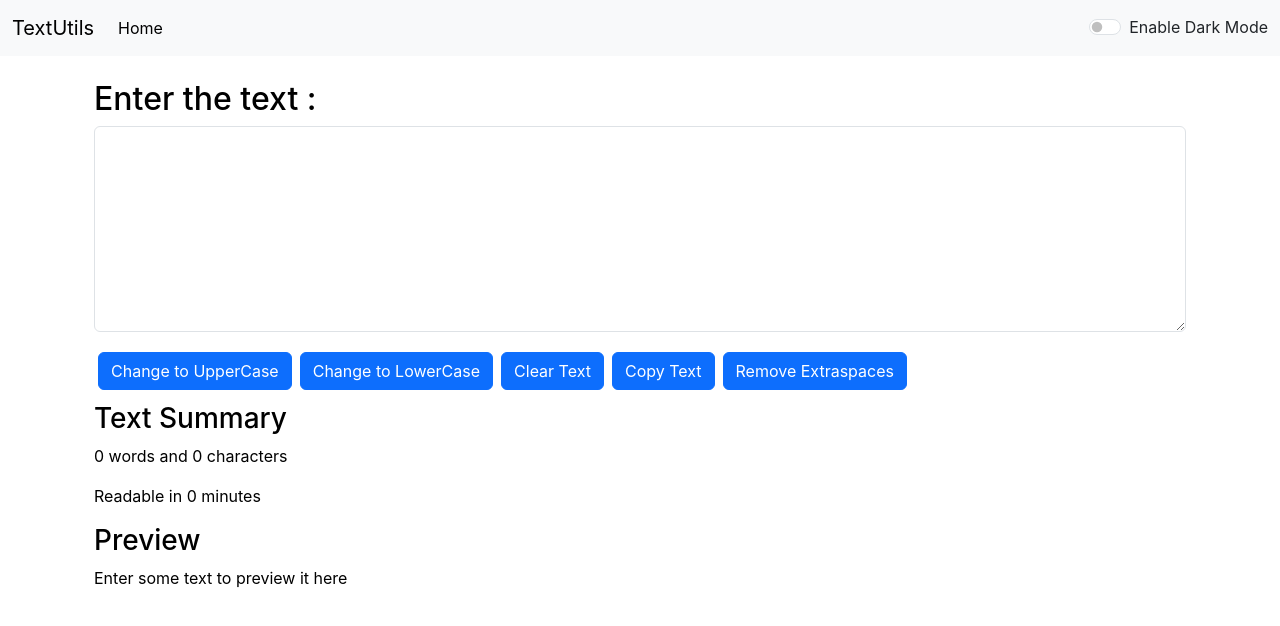
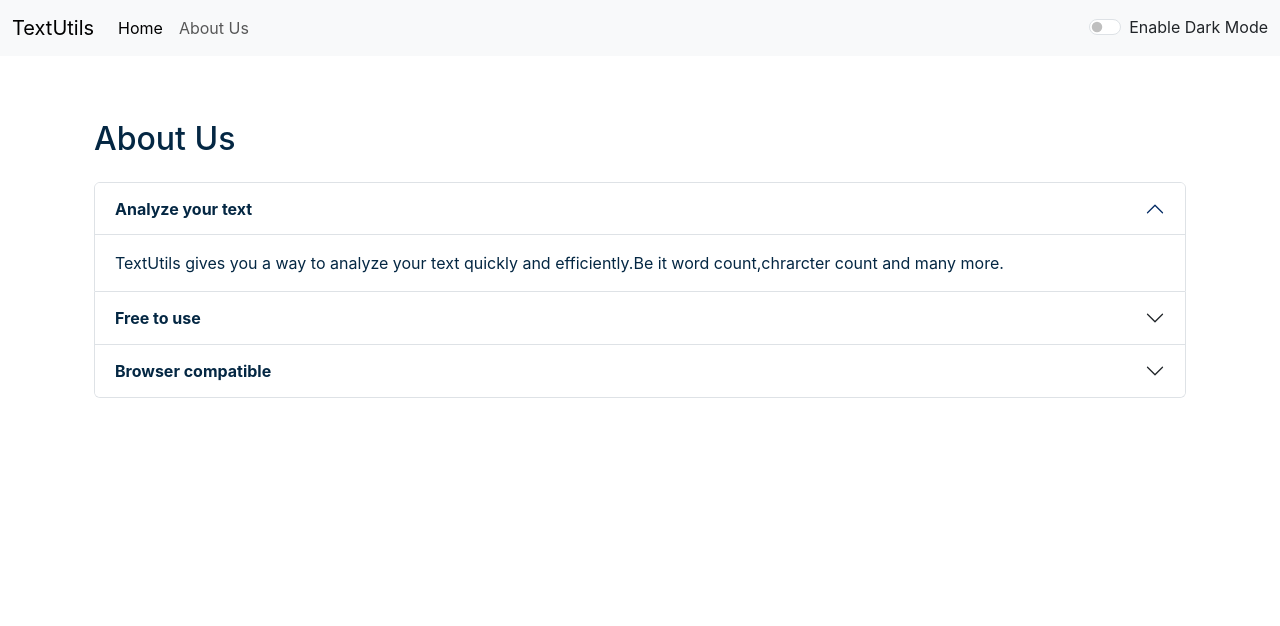
Before and after one commit to shaikhosman02/TextUtils-REACT, a React (Create React App) app: page /about in a window 1280 px wide. Shown: the top 626 px of the page. Built offline with nearby package versions, Linux system fonts and the light colour scheme.

Commit message:
second commit

```diff
--- a/package.json
+++ b/package.json
@@ -6,6 +6,7 @@
     "@testing-library/jest-dom": "^5.16.5",
     "@testing-library/react": "^13.4.0",
     "@testing-library/user-event": "^13.5.0",
+    "gh-pages": "^5.0.0",
     "react": "^18.2.0",
     "react-dom": "^18.2.0",
     "react-router-dom": "^6.13.0",
--- a/public/index.html
+++ b/public/index.html
@@ -7,7 +7,7 @@
     <meta name="theme-color" content="#000000" />
     <meta
       name="description"
-      content="Textutils is a utility which can be used to manipulate the text as you want"
+      content="Textutils is a word counter and a character counting utility which can be used to manipulate the text as you wantYou can remove extra spaces, copy the manipulated text as well as converrt your text from Uppercase to Lowercase and Lowercase to Uppercase"
     />
     <link rel="apple-touch-icon" href="%PUBLIC_URL%/favicon-96x96.png" />
     <!--
--- a/src/App.js
+++ b/src/App.js
@@ -1,16 +1,15 @@
 import "./App.css";
-// import About from "./components/About";
 import Alert from "./components/Alert";
-// import About from "./components/About";
+import About from "./components/About";
 import Navbar from "./components/Navbar";
 import TextForm from "./components/TextForm";
 import React, { useState } from 'react'
-// import {
-//   BrowserRouter as Router,
-//   Routes,
-//   Route,
-//   Link
-// } from "react-router-dom";
+import {
+  BrowserRouter as Router,
+  Routes,
+  Route,
+  Link
+} from "react-router-dom";
 
 function App() {
   const [mode, setMode] = useState('light');
@@ -47,20 +46,20 @@ function App() {
   // }
   return (
     <>
-      {/* <Router> */}
+      <Router>
         <Navbar title="TextUtils" aboutText="About Us" mode={mode} toggleMode={toggleMode} />
         {/* <Navbar title="Home" about="About" mode={mode} toggleMode={toggleMode} changegreen={changegreen} changered={changered} changeyellow={changeyellow}/> */}
         <Alert alert={alert} />
         <div className="container my-4">
-          {/* <Routes>
-            <Route path="/about" element={<About />}>
+          <Routes>
+            <Route path="/about" element={<About mode={mode}/>}>
             </Route>
-            <Route path="/" element={<TextForm showAlert={showAlert} heading="Enter the text :" mode={mode} />}>
+            <Route path="/" element={<TextForm showAlert={showAlert} heading="Try TextUtils - Word Counter, Character Counter, Remove Extraspaces" mode={mode} />}>
             </Route>
-          </Routes> */}
-          <TextForm showAlert={showAlert} heading="Enter the text :" mode={mode} />
+          </Routes>
+          {/* <TextForm showAlert={showAlert} heading="Enter the text :" mode={mode} /> */}
         </div>
-      {/* </Router> */}
+      </Router>
     </>
   );
 }
--- a/src/components/About.js
+++ b/src/components/About.js
@@ -1,26 +1,13 @@
-import React, {useState} from "react";
+import React from "react";
 
-export default function About() {
-    const [myStyle, setMyStyle] = useState({
-        color:'black',
-        backgroundColor: 'white'
-    })
-    const [btnText, setBtnText] = useState("Enable Dark Mode");
-    const toggleStyle=()=>{
-        if(myStyle.color ==='black'){
-            setMyStyle({
-                color:'white',
-                backgroundColor:'black'
-            })
-            setBtnText("Enable Light Mode")
-        }
-        else {
-            setMyStyle({
-                color:'black',
-                backgroundColor:'white'
-            })
-            setBtnText("Enable Dark Mode")
-        }
+export default function About(props) {
+    // const [myStyle, setMyStyle] = useState({
+    //     color:'black',
+    //     backgroundColor: 'white'
+    // })
+    let myStyle={
+      color : props.mode==='dark'?'white':'#042743',
+      backgroundColor : props.mode==='dark'?'rgb(57 55 101)':'white'
     }
   return (
     <>
@@ -38,7 +25,7 @@ export default function About() {
             style={myStyle}
             aria-controls="collapseOne"
           >
-            Accordion Item #1
+            <strong>Analyze your text</strong>
           </button>
         </h2>
         <div
@@ -47,14 +34,7 @@ export default function About() {
           data-bs-parent="#accordionExample"
         >
           <div className="accordion-body" style={myStyle}>
-            <strong>This is the first item's accordion body.</strong> It is
-            shown by default, until the collapse plugin adds the appropriate
-            classes that we use to style each element. These classes control the
-            overall appearance, as well as the showing and hiding via CSS
-            transitions. You can modify any of this with custom CSS or
-            overriding our default variables. It's also worth noting that just
-            about any HTML can go within the <code>.accordion-body</code>,
-            though the transition does limit overflow.
+            TextUtils gives you a way to analyze your text quickly and efficiently.Be it word count,chrarcter count and many more.
           </div>
         </div>
       </div>
@@ -69,7 +49,7 @@ export default function About() {
             aria-expanded="false"
             aria-controls="collapseTwo"
           >
-            Accordion Item #2
+            <strong>Free to use</strong>
           </button>
         </h2>
         <div
@@ -78,14 +58,7 @@ export default function About() {
           data-bs-parent="#accordionExample"
         >
           <div className="accordion-body" style={myStyle}>
-            <strong>This is the second item's accordion body.</strong> It is
-            hidden by default, until the collapse plugin adds the appropriate
-            classes that we use to style each element. These classes control the
-            overall appearance, as well as the showing and hiding via CSS
-            transitions. You can modify any of this with custom CSS or
-            overriding our default variables. It's also worth noting that just
-            about any HTML can go within the <code>.accordion-body</code>,
-            though the transition does limit overflow.
+            TextUtils is a free character count tool that provides instant character count & word statistics for a given text. TextUtils reports the number of words and characters.Thus it is suitable for writing text with word/character limit.
           </div>
         </div>
       </div>
@@ -100,7 +73,7 @@ export default function About() {
             aria-expanded="false"
             aria-controls="collapseThree"
           >
-            Accordion Item #3
+            <strong>Browser compatible</strong>
           </button>
         </h2>
         <div
@@ -109,20 +82,10 @@ export default function About() {
           data-bs-parent="#accordionExample"
         >
           <div className="accordion-body" style={myStyle}>
-            <strong>This is the third item's accordion body.</strong> It is
-            hidden by default, until the collapse plugin adds the appropriate
-            classes that we use to style each element. These classes control the
-            overall appearance, as well as the showing and hiding via CSS
-            transitions. You can modify any of this with custom CSS or
-            overriding our default variables. It's also worth noting that just
-            about any HTML can go within the <code>.accordion-body</code>,
-            though the transition does limit overflow.
+            This word counter software works in any web browsers such as Chrome, Firefox, Internet EXplorer, Safari, Opera.It suits to count characters in facebook, blog, books, excel document, pdf document, essays, etc.
           </div>
         </div>
       </div>
-    </div>
-    <div className="container my-3">
-        <button type="button" onClick={toggleStyle} className="btn btn-primary">{btnText}</button>
     </div>
     </div>
     </>
--- a/src/components/Alert.js
+++ b/src/components/Alert.js
@@ -6,8 +6,10 @@ export default function Alert(props) {
         return lower.charAt(0).toUpperCase() + lower.slice(1);
     }
     return (
-        props.alert && <div className={`alert alert-${props.alert.type}`} role="alert">
-        <strong>{capitalize(props.alert.type)}</strong>: {props.alert.msg}
+        <div style={{height:'40px'}}>
+            {props.alert && <div className={`alert alert-${props.alert.type}`} role="alert">
+            <strong>{capitalize(props.alert.type)}</strong>: {props.alert.msg}
+            </div>}
         </div>
     )
 }
--- a/src/components/Navbar.js
+++ b/src/components/Navbar.js
@@ -1,23 +1,23 @@
 import React from 'react'
 import PropTypes from 'prop-types'
-// import { Link } from 'react-router-dom';
+import { Link } from 'react-router-dom';
 
 export default function Navbar(props) {
   return (
     <nav className={`navbar navbar-expand-lg navbar-${props.mode} bg-${props.mode}`}>
       <div className="container-fluid">
-        <a className="navbar-brand" href="#">{props.title}</a>
+        <Link className="navbar-brand" to="/">{props.title}</Link>
         <button className="navbar-toggler" type="button" data-bs-toggle="collapse" data-bs-target="#navbarSupportedContent" aria-controls="navbarSupportedContent" aria-expanded="false" aria-label="Toggle navigation">
           <span className="navbar-toggler-icon"></span>
         </button>
         <div className="collapse navbar-collapse" id="navbarSupportedContent">
           <ul className="navbar-nav me-auto mb-2 mb-lg-0">
             <li className="nav-item">
-              <a className="nav-link active" aria-current="page" href="#">Home</a>
+              <Link className="nav-link active" aria-current="page" to="/">Home</Link>
             </li>
-            {/* <li className="nav-item">
+            <li className="nav-item">
               <Link className="nav-link" to="/about">{props.aboutText}</Link>
-            </li> */}
+            </li>
           </ul>
           {/* <form className="d-flex" role="search">
             <input className="form-control me-2" type="search" placeholder="Search" aria-label="Search" />
--- a/src/components/TextForm.js
+++ b/src/components/TextForm.js
@@ -23,6 +23,7 @@ export default function TextForm(props) {
     let newText = document.getElementById('myBox');
     newText.select();
     navigator.clipboard.writeText(newText.value);
+    document.getSelection().removeAllRanges();
     props.showAlert("Copied to clipboard","success");
   }
   const handleExClick = () => {
@@ -45,19 +46,19 @@ export default function TextForm(props) {
             rows="8"
           ></textarea>
         </div>
-        <button className="btn btn-primary mx-1 my-1" onClick={handleUpClick}>
-          Change to UpperCase
+        <button disabled={text.length===0} className="btn btn-primary mx-1 my-1" onClick={handleUpClick}>
+          Convert to UpperCase
         </button>
-        <button className="btn btn-primary mx-1 my-1" onClick={handleLoClick}>
-          Change to LowerCase
+        <button disabled={text.length===0} className="btn btn-primary mx-1 my-1" onClick={handleLoClick}>
+          Convert to LowerCase
         </button>
-        <button className="btn btn-primary mx-1 my-1" onClick={handleCrClick}>
+        <button disabled={text.length===0} className="btn btn-primary mx-1 my-1" onClick={handleCrClick}>
           Clear Text
-        </button>
-        <button className="btn btn-primary mx-1 my-1" onClick={handleCpClick}>
+        </button >
+        <button disabled={text.length===0} className="btn btn-primary mx-1 my-1" onClick={handleCpClick}>
           Copy Text
         </button>
-        <button className="btn btn-primary mx-1 my-1" onClick={handleExClick}>
+        <button disabled={text.length===0} className="btn btn-primary mx-1 my-1" onClick={handleExClick}>
           Remove Extraspaces
         </button>
       </div>
@@ -67,7 +68,7 @@ export default function TextForm(props) {
         <p>{text.trim() === '' ? 0 : text.match(/\S+/g).length} words and {text.replace(/\s+/g, '').length} characters</p>
         <p>Readable in {0.008 * text.split(' ').filter(function (n) { return n !== '' }).length} minutes</p>
         <h3>Preview</h3>
-        <p>{text.length>0?text:'Enter some text to preview it here'}</p>
+        <p>{text.length>0?text:'Nothing to preview it here'}</p>
       </div>
     </>
   );
```
Also changed, not shown: public/manifest.json, 1 other file (tests, documents, lock files or other folders).
